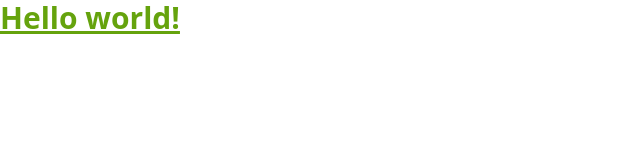
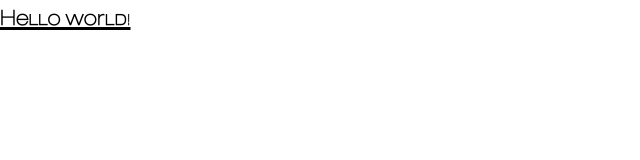
Before and after one commit to pauloturcko/vitalitygymstatic, a website: page src/index.html in a window 1280 px wide. Shown: the whole page, without its empty margins (0-640 px from the left). Drawn offline with Linux system fonts and the light colour scheme.

Commit message:
Project Theme Config

```diff
--- a/src/index.html
+++ b/src/index.html
@@ -9,7 +9,7 @@
 </head>
 
 <body>
-  <h1 class="text-3xl font-bold underline text-lime-600">
+  <h1 class="text-3xl font-bold underline text-lime-600 font-main-font">
     Hello world!
   </h1>
 </body>
--- a/src/input.css
+++ b/src/input.css
@@ -1,3 +1,33 @@
 @tailwind base;
 @tailwind components;
 @tailwind utilities;
+
+@font-face {
+  font-family: 'Lowvetica';
+  src: url('/src/fonts/Lowvetica-UltraThin.ttf') format('truetype');
+  font-weight: 100;
+  font-style: normal;
+}
+
+@font-face {
+  font-family: 'Lowvetica';
+  src: url('/src/fonts/Lowvetica.ttf') format('truetype');
+  font-weight: 400;
+  font-style: normal;
+}
+
+@font-face {
+  font-family: 'Lowvetica';
+  src: url('/src/fonts/LowveticaSemiBold.ttf') format('truetype');
+  font-weight: 600;
+  font-style: normal;
+}
+
+@font-face {
+  font-family: 'Lowvetica';
+  src: url('/src/fonts/LowveticaBold.ttf') format('truetype');
+  font-weight: 700;
+  font-style: normal;
+}
+
+@import url('https://fonts.googleapis.com/css2?family=Barlow:wght@300;500;600&family=Lato:wght@300;400&display=swap');
--- a/tailwind.config.js
+++ b/tailwind.config.js
@@ -2,6 +2,17 @@
 module.exports = {
   content: ["./src/**/*.{html,js}"],
   theme: {
+    colors: {
+      'main-color': '#E40046',
+      'bg-color01': '#242424',
+      'bg-color02': '#353535',
+      'text-color': '#F2F2F2'
+    },
+    fontFamily: {
+        'main-font': ['lowvetica', 'sans-serif'],
+        'secondary-font': ['Barlow', 'sans-serif'],
+        'text-font': ['Lato', 'sans-serif']
+    },
     extend: {},
   },
   plugins: [],
```
Also changed, not shown: src/fonts/Lowvetica-UltraThin.ttf (added), src/fonts/Lowvetica.ttf (added), src/fonts/LowveticaBold.ttf (added), src/fonts/LowveticaSemiBold.ttf (added), src/output.css.
